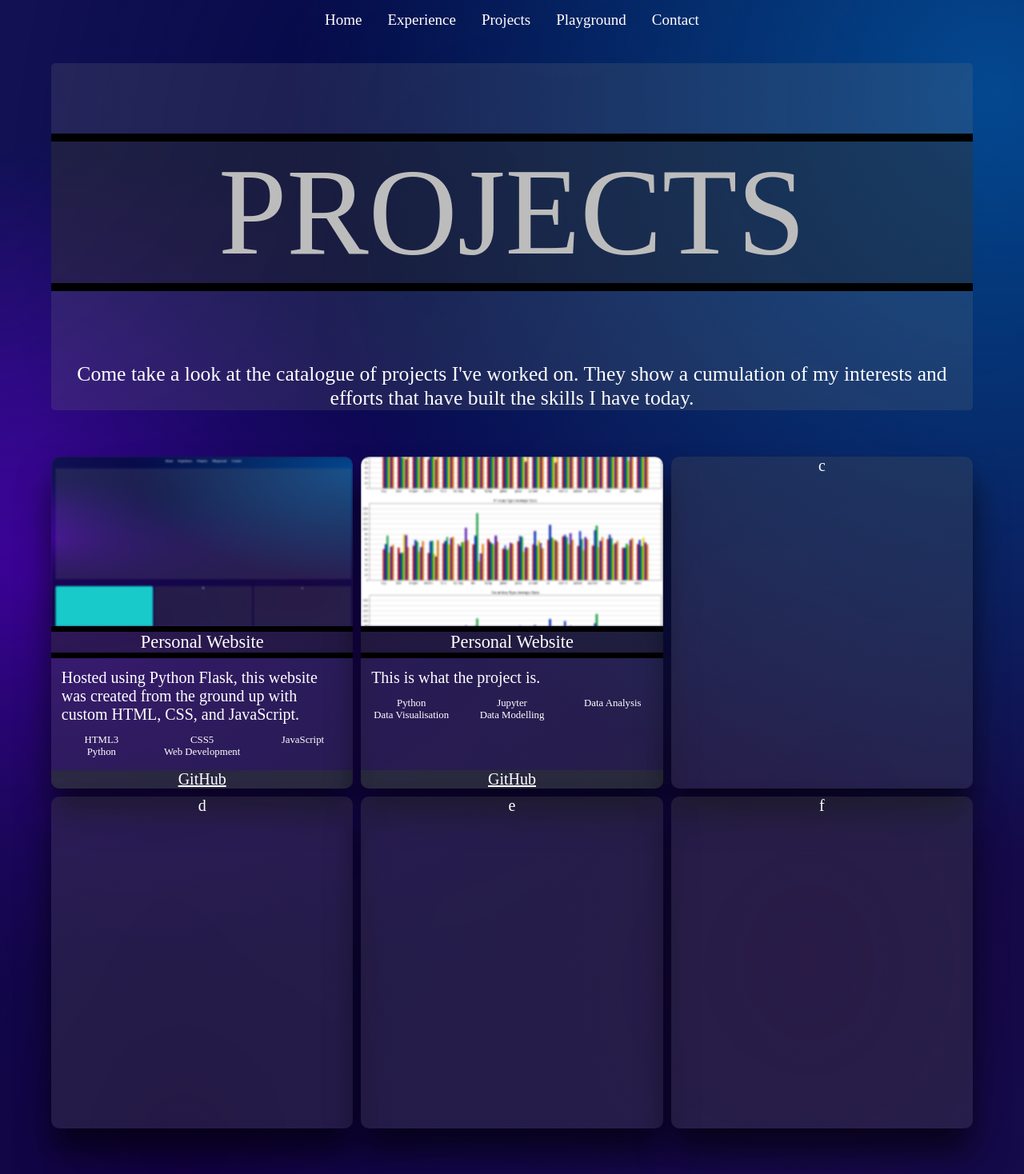
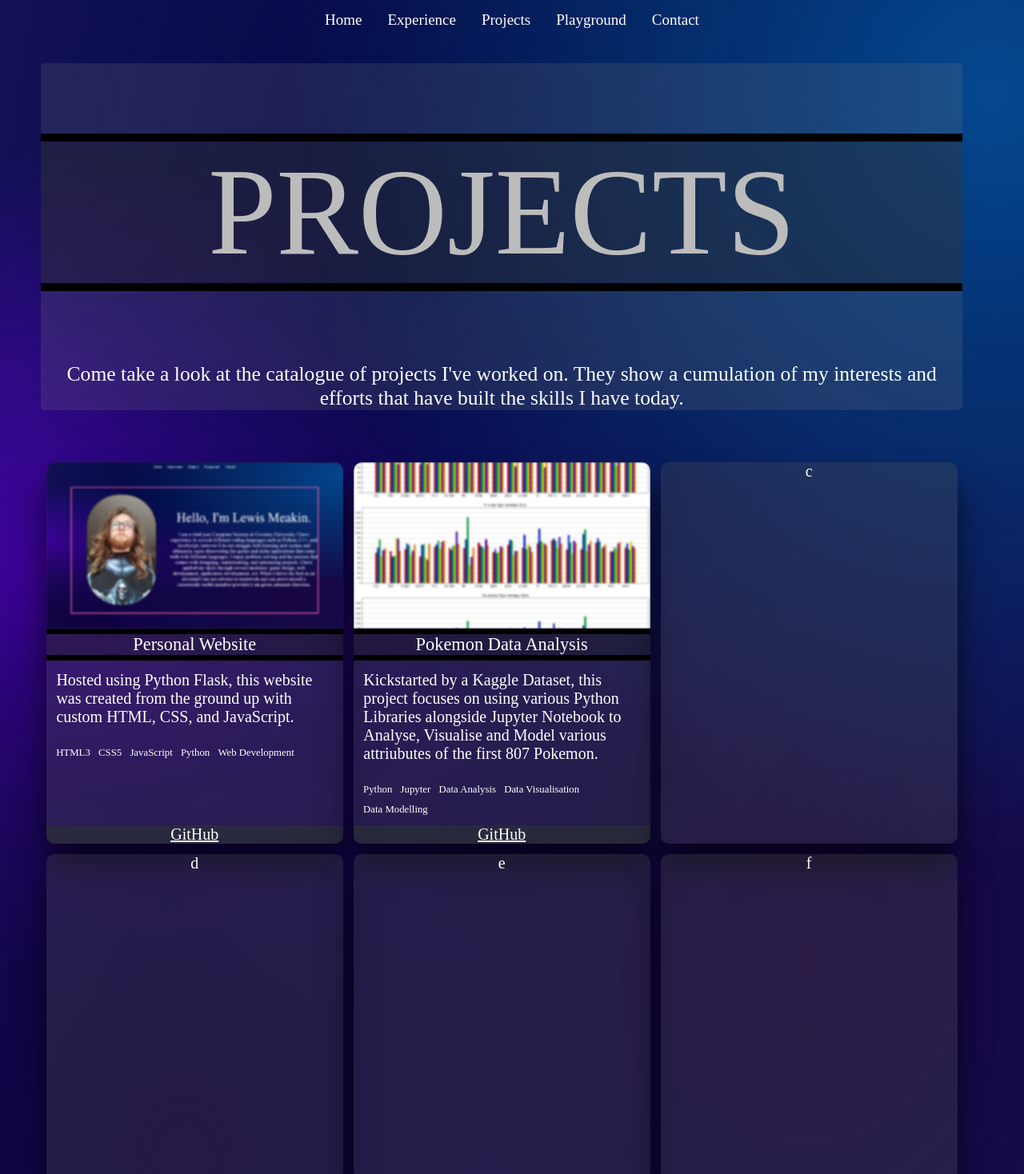
Before and after one commit to Meakinl2/Personal-Website, a Flask app: page /projects in a window 1280 px wide. Shown: the whole page at 80% size. Run offline with Flask 3, Linux system fonts and the light colour scheme.

Commit message:
05/10/25 Reworked percentage lengths in terms of viewport height to prevent unexpected element behaviour.

```diff
--- a/static/css/projects.css
+++ b/static/css/projects.css
@@ -25,9 +25,7 @@ div#projects-introduction {
 
     border-radius: 5px;
     background: rgba(120,120,120,0.2);
-
 }
-
 
 div#projects-introduction-title {
     margin-top: 6dvh;
@@ -46,10 +44,12 @@ div#projects-introduction-description {
 }
 
 div#projects-board {
-    width:90dvw;
-    display: grid;
-    grid-template-columns: repeat(3, 1fr);
-    gap: 10px;
+    display: inline-flex;
+    flex-direction: row;
+    flex-wrap: wrap;
+
+    width:92dvw;
+    max-width: 92dvw;
 
     border:black;
     margin-bottom: 4dvh;
@@ -59,9 +59,13 @@ div#projects-board {
 div.project-container {
     display: flex;
     flex-direction: column;
+
+    width: 29dvw;
     aspect-ratio: 10/11;
+
+    margin: 0.5dvw;
+
     border-radius: 10px;
-
     background: rgba(80,80,80,0.3);
     box-shadow: 0 30px 40px rgba(0,0,0,0.6);
 }
@@ -100,31 +104,27 @@ div.project-image-cover {
 }
 
 div.project-description {
-    display: flex;
-    flex-direction: column;
-    justify-content: center;
-}
-
-div.project-description-blurb {
     margin: 1dvw;
-
     text-align: left;
     overflow-wrap: break-word;
     overflow: hidden;
 }
 
-div.project-description-skills {
-    display:grid;
-    grid-template-columns: repeat(3, 1fr);
 
-    width: 100%;
+div.project-skills {
+    display: inline-flex;
+    flex-wrap: wrap;
 
-    overflow-wrap: break-word;
+    width: 96%;
+    padding: 2%;
+
     overflow: hidden;
 }
 
-div.project-description-skill-tag {
+div.project-skill-tag {
+    padding: 0.4dvw;
     font-size: 1dvw;
+
 }
 
 a.project-github-link {
--- a/templates/projects.html
+++ b/templates/projects.html
@@ -43,19 +43,16 @@
                                 Personal Website
                             </div>
 
+                            <div class="project-description">
+                                Hosted using Python Flask, this website was created from the ground up with custom HTML, CSS, and JavaScript.
+                            </div>
 
-                            <div class="project-description">
-                                <div class="project-description-blurb">
-                                    Hosted using Python Flask, this website was created from the ground up with custom HTML, CSS, and JavaScript.
-                                </div>
-
-                                <div class="project-description-skills">
-                                    <div class="project-description-skill-tag">HTML3</div>
-                                    <div class="project-description-skill-tag">CSS5</div>
-                                    <div class="project-description-skill-tag">JavaScript</div>
-                                    <div class="project-description-skill-tag">Python</div>
-                                    <div class="project-description-skill-tag">Web Development</div>
-                                </div>
+                            <div class="project-skills">
+                                <div class="project-skill-tag">HTML3</div>
+                                <div class="project-skill-tag">CSS5</div>
+                                <div class="project-skill-tag">JavaScript</div>
+                                <div class="project-skill-tag">Python</div>
+                                <div class="project-skill-tag">Web Development</div>
                             </div>
 
                             <a class="project-github-link" href="https://github.com/Meakinl2/Personal-Website">
@@ -71,24 +68,24 @@
                             </div>
 
                             <div class="project-title">
-                                Personal Website
+                                Pokemon Data Analysis
                             </div>
 
-                            <div class="project-description">
-
-                                <div class="project-description-blurb">
-                                    This is what the project is.
-                                </div>
 
 
-                                <div class="project-description-skills">
-                                    <div class="project-description-skill-tag">Python</div>
-                                    <div class="project-description-skill-tag">Jupyter</div>
-                                    <div class="project-description-skill-tag">Data Analysis</div>
-                                    <div class="project-description-skill-tag">Data Visualisation</div>
-                                    <div class="project-description-skill-tag">Data Modelling</div>
-                                </div>
+                            <div class="project-description">
+                                Kickstarted by a Kaggle Dataset, this project focuses on using various Python Libraries alongside Jupyter Notebook to Analyse, Visualise and Model various attriubutes of the first 807 Pokemon.
                             </div>
+
+
+                            <div class="project-skills">
+                                <div class="project-skill-tag">Python</div>
+                                <div class="project-skill-tag">Jupyter</div>
+                                <div class="project-skill-tag">Data Analysis</div>
+                                <div class="project-skill-tag">Data Visualisation</div>
+                                <div class="project-skill-tag">Data Modelling</div>
+                            </div>
+
 
                             <a class="project-github-link" href="https://github.com/Meakinl2/Pokemon-Data-Analysis">
                                     GitHub
```
Also changed, not shown: static/images/Project-Images/personal-website.png, static/images/temp_background.jpg (deleted), static/images/title_image.jpg (deleted).
